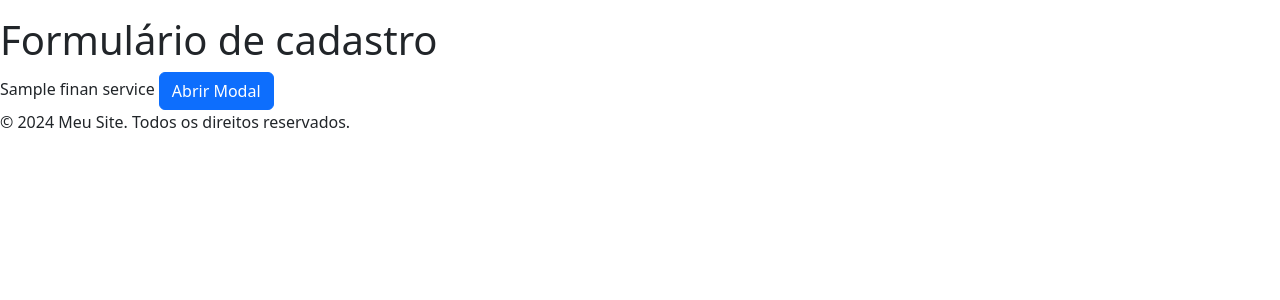
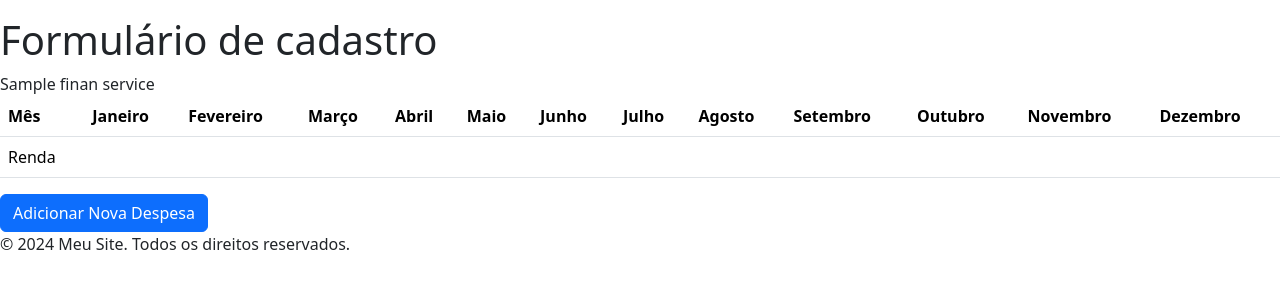
Before and after one commit to ParaQueNome/projeto_4sm_fatec_2024, a Flask app: template Codificacao/app/templates/finances/financas.html in a window 1280 px wide. Shown: the part 200-500 px from the top of the page. Run offline with Flask 3, Linux system fonts and the light colour scheme; the template is opened without the code that fills it: values that come from a table or form of the project are taken from there, most other values are stand-ins (such as "Sample title", 1, 10 or a date in 2020); some libraries are stand-ins or nearby versions.

Commit message:
Projeto versao 1.2.3

```diff
--- a/Codificacao/app/forms/financesForm.py
+++ b/Codificacao/app/forms/financesForm.py
@@ -1,15 +1,12 @@
 from flask_wtf import FlaskForm
 from wtforms import StringField, ValidationError
-from wtforms import SubmitField
 from wtforms.validators import DataRequired
-from wtforms import PasswordField
 
 class FinancesForm(FlaskForm):
 
     renda = StringField('Renda', validators=[DataRequired()], render_kw={"placeholder": "Sua renda aqui"})
     nome_gasto = StringField('Nome do gasto', validators=[DataRequired()], render_kw={"placeholder": "Nome do gasto"})
     valor = StringField('Valor', validators=[DataRequired()], render_kw={"placeholder": "Valor da despesa"})
-    cadastrar = SubmitField('Cadastrar')
 
     def validate_renda(self, renda):
         if renda.data == "":
@@ -18,6 +15,7 @@ class FinancesForm(FlaskForm):
     def validate_nome_gasto(self, nome_gasto):
         if nome_gasto.data == "":
             raise ValidationError("Nome do gasto não pode ser vazio")
+
     def validate_valor(self, valor):
         if valor.data == "":
             raise ValidationError("Valor não pode ser vazio")
--- a/Codificacao/app/services/authenticationService/login.py
+++ b/Codificacao/app/services/authenticationService/login.py
@@ -23,3 +23,6 @@ class Login:
                 return True
 
             return False
+
+    def signOut(self):
+        session.clear()
--- a/Codificacao/app/templates/finances/financas.html
+++ b/Codificacao/app/templates/finances/financas.html
@@ -5,22 +5,67 @@
     <h1>Formulário de cadastro</h1>
 
     {% if finanService %}
+        <table class="table" id="tabela-despesas">
+            <thead>
+                <tr>
+                    <th scope="col">Mês</th>
+                    <th scope="col">Janeiro</th>
+                    <th scope="col">Fevereiro</th>
+                    <th scope="col">Março</th>
+                    <th scope="col">Abril</th>
+                    <th scope="col">Maio</th>
+                    <th scope="col">Junho</th>
+                    <th scope="col">Julho</th>
+                    <th scope="col">Agosto</th>
+                    <th scope="col">Setembro</th>
+                    <th scope="col">Outubro</th>
+                    <th scope="col">Novembro</th>
+                    <th scope="col">Dezembro</th>
+                </tr>
+            </thead>
+            <tbody>
+                <!-- Linha da Renda -->
+                <tr id="linha-renda">
+                    <td scope="row">Renda</td>
+                    <td></td> <!-- Janeiro -->
+                    <td></td> <!-- Fevereiro -->
+                    <td></td> <!-- Março -->
+                    <td></td> <!-- Abril -->
+                    <td></td> <!-- Maio -->
+                    <td></td> <!-- Junho -->
+                    <td></td> <!-- Julho -->
+                    <td></td> <!-- Agosto -->
+                    <td></td> <!-- Setembro -->
+                    <td></td> <!-- Outubro -->
+                    <td></td> <!-- Novembro -->
+                    <td></td> <!-- Dezembro -->
+                </tr>
+                <!-- Linhas das despesas -->
+                <!-- Cada nova despesa será adicionada aqui -->
                     {{finanService.label}}
+            </tbody>
+        </table>
     {% else %}
         <p>Nada Cadastrado no momento</p>
     {% endif %}
+    {% if answer %}
+        {% set paragraphs = answer.split("\n") %}
+            {% for paragraph in paragraphs %}
+                {{ paragraph }} <br>
+            {% endfor %}
+        {% endif %}
+
     <!-- Modal -->
     <div class="modal fade" id="exampleModal" tabindex="-1" aria-labelledby="exampleModalLabel" aria-hidden="true">
         <div class="modal-dialog">
             <div class="modal-content">
                 <div class="modal-header">
-                    <h5 class="modal-title" id="exampleModalLabel">Exemplo de Modal</h5>
+                    <h5 class="modal-title" id="exampleModalLabel">Despesas</h5>
                     <button type="button" class="btn-close" data-bs-dismiss="modal" aria-label="Fechar"></button>
                 </div>
-                <div class="modal-body">
-                    <h2>Formulário de cadastro no modal</h2>
-                    <form method="POST">
-                        {% for field in form %}
+                <div class="modal-body" action="finance.finance">
+                    <form method="POST" action="{{url_for('finance.finance')}}">
+                        {% for field in form if field.name != 'csrf_token' %}
                                 {{ field.label(class="form-label") }}
                                 {{ field(class="form-control") }}
                                 {% if field.errors %}
@@ -31,19 +76,19 @@
                                     </ul>
                                 {% endif %}
                         {% endfor %}
-                        <button type="submit" class="btn btn-primary">Enviar</button>
+                        <div class="modal-footer">
+                            <button type="button" class="btn btn-secondary" data-bs-dismiss="modal">Fechar</button>
+                            <button type="submit" class="btn btn-primary">Adicionar despesa</button>
+                        </div>
                     </form>
                 </div>
-                <div class="modal-footer">
-                    <button type="button" class="btn btn-secondary" data-bs-dismiss="modal">Fechar</button>
-                    <button type="button" class="btn btn-primary">Adicionar despesa</button>
-                </div>
+
             </div>
         </div>
     </div>
 
     <button type="button" class="btn btn-primary" data-bs-toggle="modal" data-bs-target="#exampleModal">
-        Abrir Modal
+        Adicionar Nova Despesa
     </button>
 
 {% endblock %}
```
Also changed, not shown: Codificacao/app/controller/financeControl.py (+8 -5 lines). Lines whose indentation alone changed are shown as unchanged.
